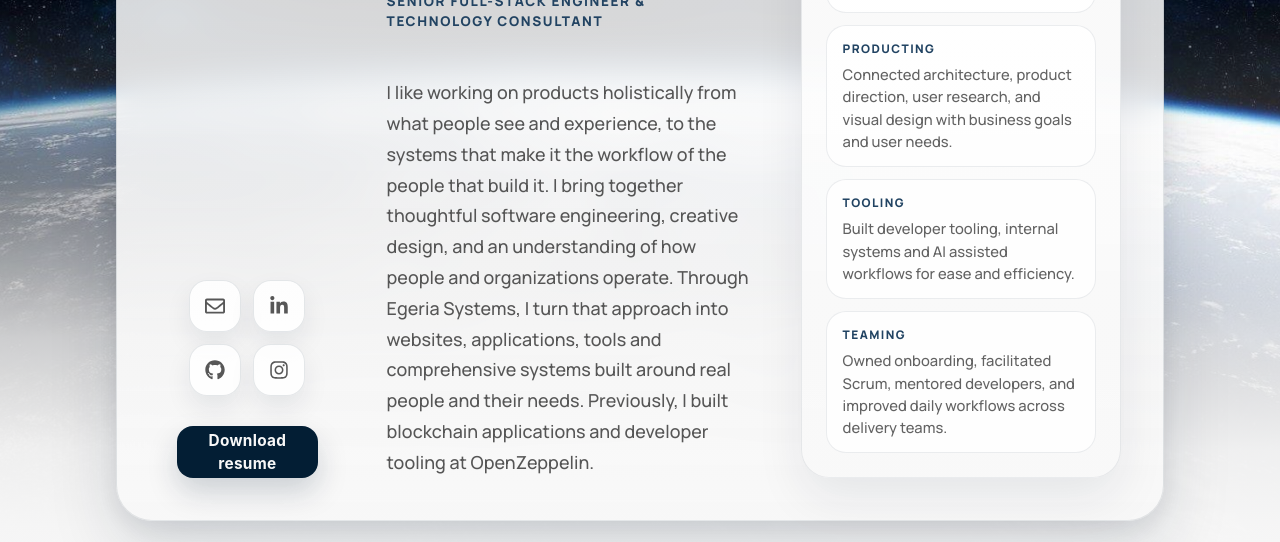
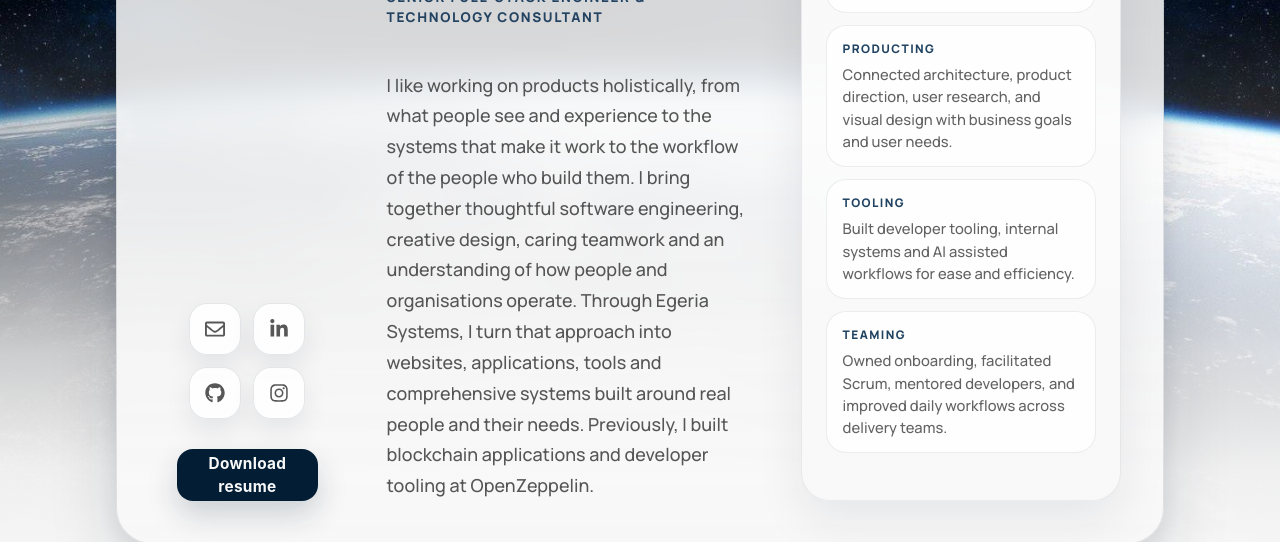
Before and after one commit to CoveMB/React-PersonalWebsite, a Next.js app: page / in a window 1280 px wide. Shown: the part 325-867 px from the top of the page. Built offline with nearby package versions, Linux system fonts and the light colour scheme.

Commit message:
rewrite header

```diff
--- a/src/content/texts/profileTexts.js
+++ b/src/content/texts/profileTexts.js
@@ -1,5 +1,5 @@
 export const PROFILE_SUMMARY =
-  "I like working on products holistically from what people see and experience, to the systems that make it the workflow of the people that build it. I bring together thoughtful software engineering, creative design, and an understanding of how people and organizations operate. Through Egeria Systems, I turn that approach into websites, applications, tools and comprehensive systems built around real people and their needs. Previously, I built blockchain applications and developer tooling at OpenZeppelin.";
+  "I like working on products holistically, from what people see and experience to the systems that make it work to the workflow of the people who build them. I bring together thoughtful software engineering, creative design, caring teamwork and an understanding of how people and organisations operate. Through Egeria Systems, I turn that approach into websites, applications, tools and comprehensive systems built around real people and their needs. Previously, I built blockchain applications and developer tooling at OpenZeppelin.";
 
 export const FOOTER_LEAD =
   "Designing useful experiences and building reliable digital systems.";
```
